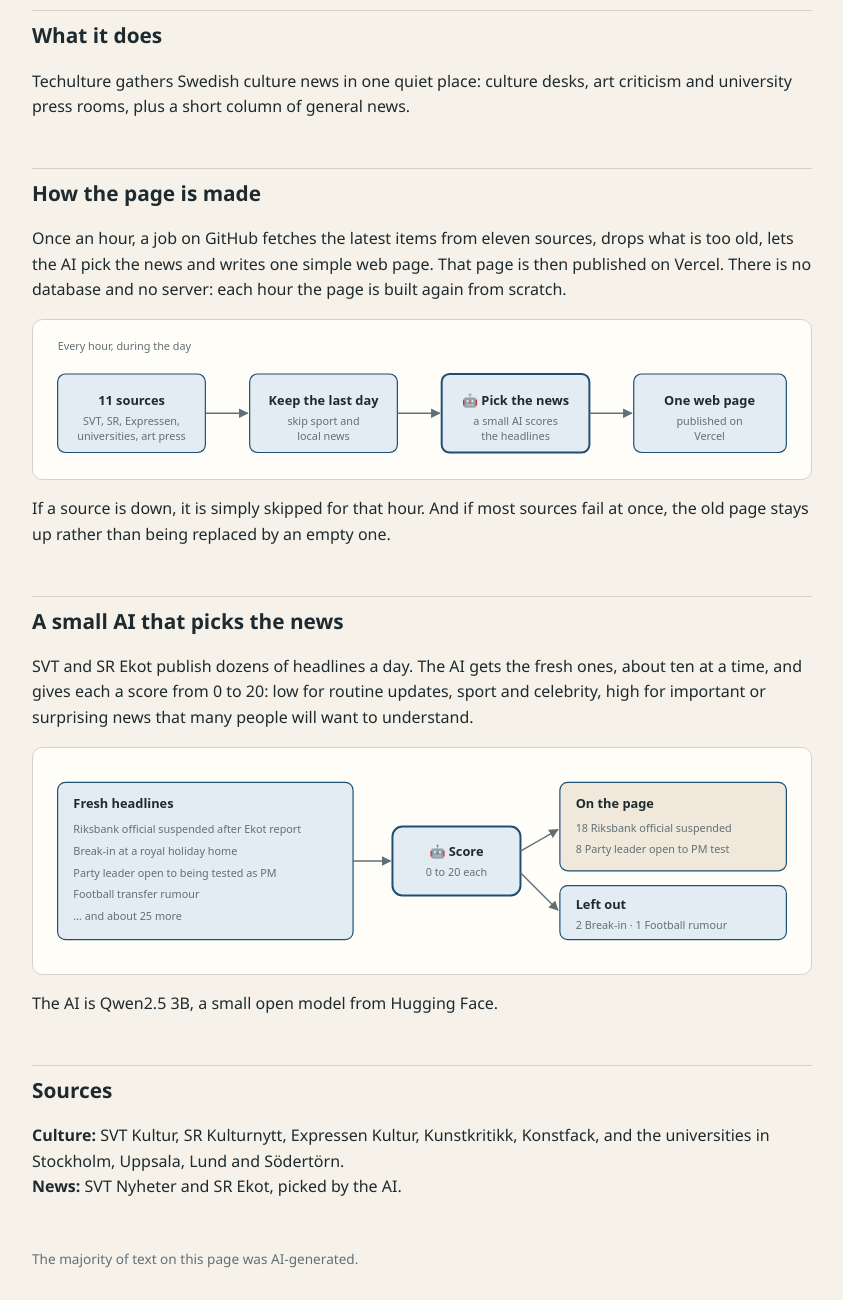
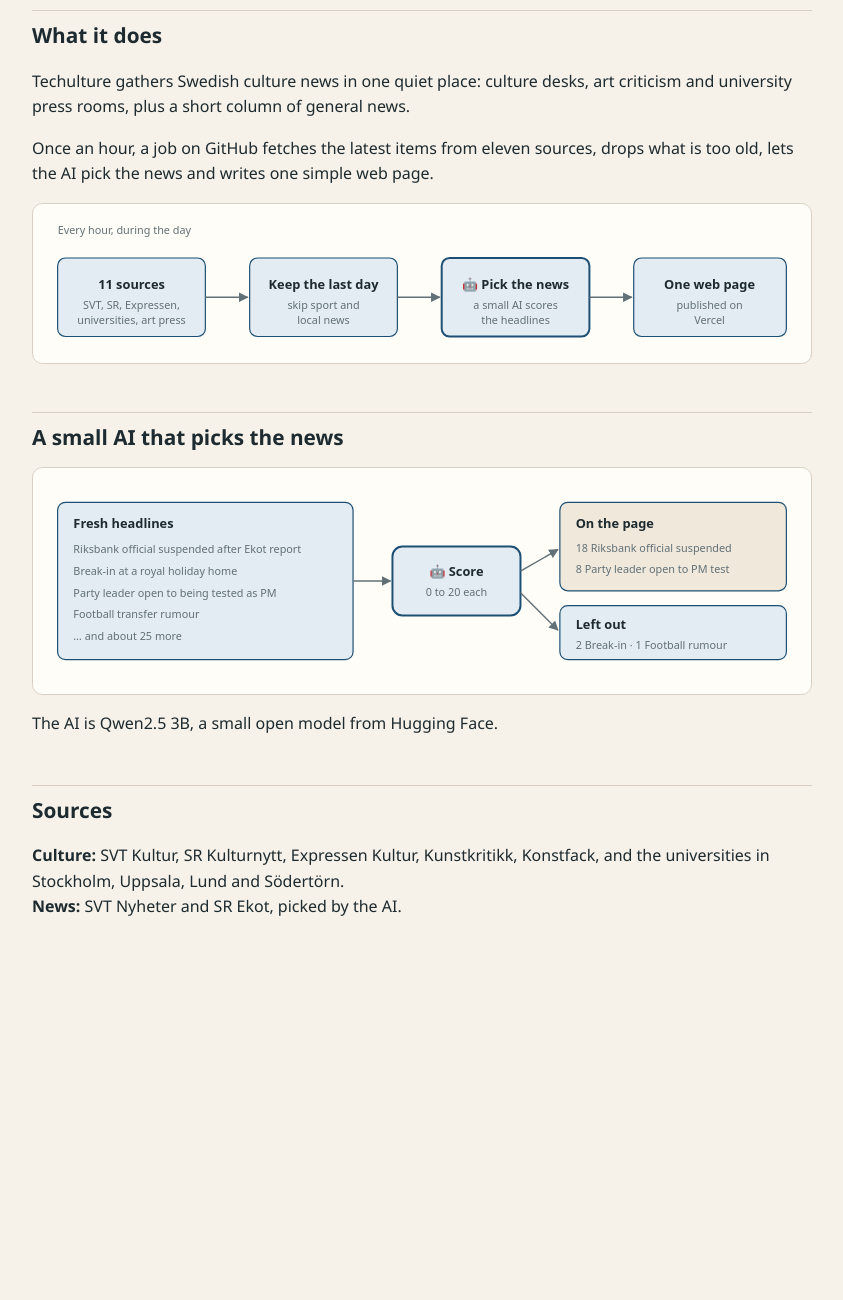
Before and after one commit to tyckeckse/techulture, a plain HTML site: page presentation/index.html in a window 1280 px wide. Shown: the part 260-1560 px from the top of the page, without its empty margins (218-1061 px from the left). After the commit the page ends 1260 px from the top, so only its background shows below. Drawn offline with Linux system fonts and the light colour scheme.

Commit message:
Shorten README and presentation page further
Co-Authored-By: Claude Opus 5.5 <noreply@anthropic.com>

```diff
--- a/presentation/index.html
+++ b/presentation/index.html
@@ -75,16 +75,12 @@
 
     <h2>What it does</h2>
     <p>Techulture gathers Swedish culture news in one quiet place: culture desks, art criticism and university press rooms, plus a short column of general news.</p>
-
-    <h2>How the page is made</h2>
-    <p>Once an hour, a job on GitHub fetches the latest items from eleven sources, drops what is too old, lets the AI pick the news and writes one simple web page. That page is then published on Vercel. There is no database and no server: each hour the page is built again from scratch.</p>
+    <p>Once an hour, a job on GitHub fetches the latest items from eleven sources, drops what is too old, lets the AI pick the news and writes one simple web page.</p>
     <div class="diagram">
       <img src="how-it-works.svg" alt="Eleven sources are fetched every hour, filtered, the news is picked by a small AI, and one page is published">
     </div>
-    <p>If a source is down, it is simply skipped for that hour. And if most sources fail at once, the old page stays up rather than being replaced by an empty one.</p>
 
     <h2>A small AI that picks the news</h2>
-    <p>SVT and SR Ekot publish dozens of headlines a day. The AI gets the fresh ones, about ten at a time, and gives each a score from 0 to 20: low for routine updates, sport and celebrity, high for important or surprising news that many people will want to understand.</p>
     <div class="diagram">
       <img src="picking-the-news.svg" alt="Headlines get scores from the AI and only the highest scored are shown">
     </div>
@@ -93,8 +89,6 @@
     <h2>Sources</h2>
     <p><strong>Culture:</strong> SVT Kultur, SR Kulturnytt, Expressen Kultur, Kunstkritikk, Konstfack, and the universities in Stockholm, Uppsala, Lund and Södertörn.<br>
     <strong>News:</strong> SVT Nyheter and SR Ekot, picked by the AI.</p>
-
-    <footer>The majority of text on this page was AI-generated.</footer>
   </main>
 </body>
 </html>
```
Also changed, not shown: 1 other file.
